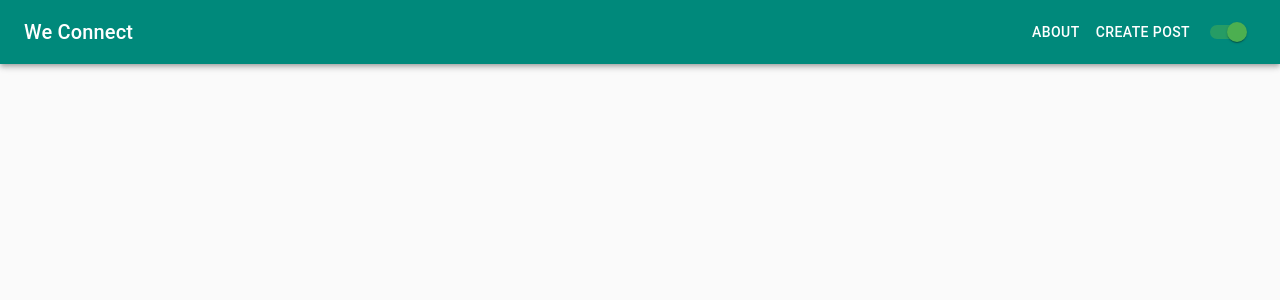
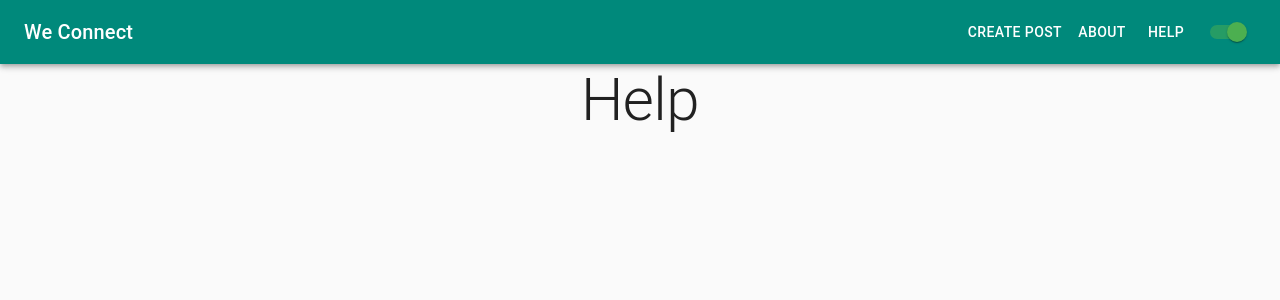
Before and after one commit to ucsb-cs148-s21/1pm-we-connect, a React (Create React App) app in the folder frontend/: page /help in a window 1280 px wide. Shown: the top 300 px of the page. Built offline with nearby package versions, Linux system fonts and the light colour scheme.

Commit message:
added help page and button

```diff
--- a/frontend/src/App.js
+++ b/frontend/src/App.js
@@ -4,6 +4,7 @@ import {BrowserRouter as Router, Switch, Route} from 'react-router-dom';
 import Home from './pages/Home';
 import CreatePost from './pages/CreatePost';
 import About from './pages/About'
+import Help from './pages/Help'
 import { ThemeProvider } from '@material-ui/core/styles';
 import theme from "theme"
 import { CssBaseline, useMediaQuery } from '@material-ui/core';
@@ -20,6 +21,7 @@ function App() {
           <Route path="/" exact component={Home} />
           <Route path="/createPost" exact component={CreatePost} />
           <Route path="/about" exact component={About} />
+          <Route path="/help" exact component={Help} />
         </Switch>
       </Router>
     </ThemeProvider>
--- a/frontend/src/components/NavBar/index.js
+++ b/frontend/src/components/NavBar/index.js
@@ -36,8 +36,9 @@ const Navbar = ({ setDark, dark }) => {
             We Connect
           </Typography>
           <div>
+            <Button color="inherit" component={Link} to='createPost'>Create Post</Button>
             <Button color="inherit" component={Link} to='about'>About</Button>
-            <Button color="inherit" component={Link} to='createPost'>Create Post</Button>
+            <Button color="inherit" component={Link} to='help'>Help</Button>
             <Switch
               checked={dark}
               onChange={() => setDark(prev => !prev)}
--- /dev/null
+++ b/frontend/src/pages/Help.js
@@ -0,0 +1,13 @@
+import React, { useState, useEffect } from 'react'
+import { Typography, Box } from "@material-ui/core"
+
+const Help = () => {
+
+    return (
+        <Box display="flex" flexDirection="column" >
+            <Typography variant="h2" component="h1" align="center">Help</Typography>
+        </Box>
+    )
+}
+
+export default Help
```
